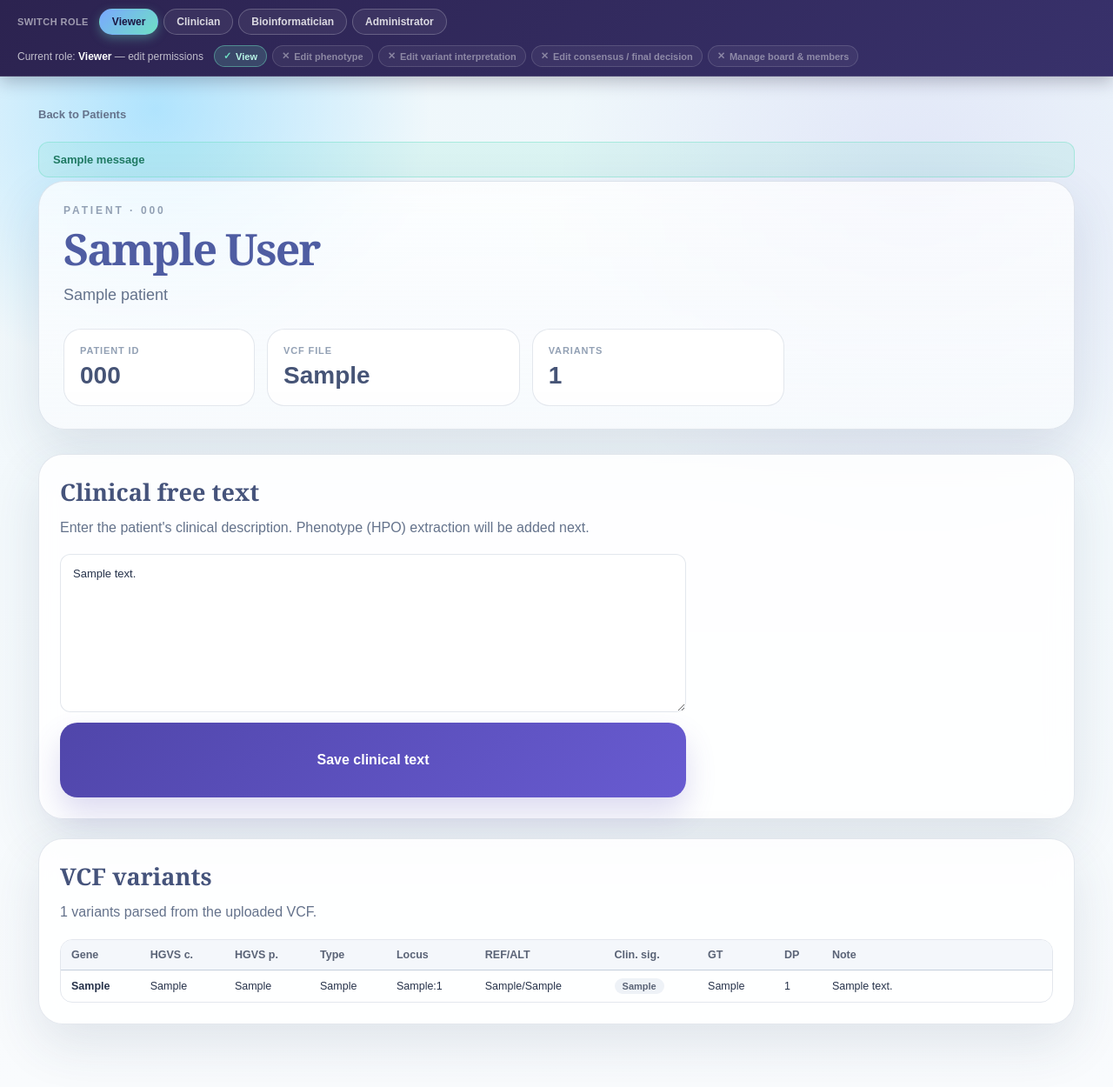
After one commit to PubCaseFinder/expertboard, a Flask app: page /patients/1 in a window 1280 px wide. The commit adds this page. Shown: the whole page at 87% size. Run offline with Flask 3, Linux system fonts and the light colour scheme; tables that the repository leaves empty hold one stand-in row (values such as "Sample post"); one stand-in notice (Sample message) is shown.

Commit message:
add VCF upload import and clinical free-text input

```diff
--- a/app/models.py
+++ b/app/models.py
@@ -30,6 +30,7 @@ class Patient(Base):
     diagnosis_name: Mapped[str | None] = mapped_column(String(255), nullable=True)
     vcf_path: Mapped[str | None] = mapped_column(String(512), nullable=True)
     clinical_text_path: Mapped[str | None] = mapped_column(String(512), nullable=True)
+    clinical_text: Mapped[str | None] = mapped_column(Text(), nullable=True)
     summary: Mapped[str | None] = mapped_column(Text(), nullable=True)
     created_at: Mapped[str] = mapped_column(TIMESTAMP(), nullable=False, server_default=func.current_timestamp())
     updated_at: Mapped[str] = mapped_column(
--- a/app/routes.py
+++ b/app/routes.py
@@ -1,5 +1,6 @@
 from flask import Blueprint
 from flask import abort
+from flask import flash
 from flask import redirect
 from flask import render_template
 from flask import request
@@ -7,6 +8,7 @@ from flask import url_for
 
 from app import auth
 from app import cases
+from app import patients
 
 
 bp = Blueprint("expertboard", __name__)
@@ -19,6 +21,58 @@ def switch_role():
     if next_url and next_url.startswith("/"):
         return redirect(next_url)
     return redirect(url_for("expertboard.board_list"))
+
+
+@bp.route("/patients")
+def patient_list():
+    return render_template("patient_list.html", r_patients=patients.list_patients())
+
+
+@bp.route("/patients/import", methods=["POST"])
+def patient_import():
+    upload = request.files.get("vcf_file")
+    patient_code = (request.form.get("patient_code") or "").strip()
+    display_name = (request.form.get("display_name") or "").strip()
+    diagnosis_name = (request.form.get("diagnosis_name") or "").strip()
+
+    if not patient_code:
+        flash("Patient ID is required.", "error")
+        return redirect(url_for("expertboard.patient_list"))
+    if upload is None or not upload.filename:
+        flash("Please choose a VCF file to upload.", "error")
+        return redirect(url_for("expertboard.patient_list"))
+    if not patients.is_allowed_filename(upload.filename):
+        flash("Unsupported file type. Please upload a .vcf file.", "error")
+        return redirect(url_for("expertboard.patient_list"))
+
+    patient, count = patients.import_uploaded_vcf(
+        upload, patient_code, display_name, diagnosis_name
+    )
+    flash(f"Imported {count} variants for {patient.patient_code}.", "success")
+    return redirect(url_for("expertboard.patient_detail", patient_id=patient.id))
+
+
+@bp.route("/patients/<int:patient_id>")
+def patient_detail(patient_id):
+    patient = patients.get_patient(patient_id)
+    if patient is None:
+        abort(404)
+    return render_template(
+        "patient_detail.html",
+        r_patient=patient,
+        r_variants=patients.get_patient_variants(patient_id),
+    )
+
+
+@bp.route("/patients/<int:patient_id>/clinical-text", methods=["POST"])
+def patient_clinical_text(patient_id):
+    patient = patients.get_patient(patient_id)
+    if patient is None:
+        abort(404)
+    clinical_text = (request.form.get("clinical_text") or "").strip()
+    patients.save_clinical_text(patient_id, clinical_text)
+    flash("Clinical text saved.", "success")
+    return redirect(url_for("expertboard.patient_detail", patient_id=patient_id))
 
 
 @bp.route("/boards")
--- a/app/static/expertboard.css
+++ b/app/static/expertboard.css
@@ -1022,6 +1022,189 @@ h1 {
     color: rgba(255, 255, 255, 0.4);
 }
 
+/* --- Patients / VCF import --- */
+.page-nav {
+    display: flex;
+    gap: 8px;
+    margin: 18px 0 4px;
+}
+
+.page-nav a {
+    padding: 8px 16px;
+    border-radius: 999px;
+    font-size: 13px;
+    font-weight: 750;
+    text-decoration: none;
+    color: var(--ink-soft, #5a6376);
+    border: 1px solid var(--line, #d9e0ea);
+    background: rgba(255, 255, 255, 0.7);
+}
+
+.page-nav a.active {
+    background: linear-gradient(135deg, #6a5bd1, #5547c8);
+    border-color: transparent;
+    color: #fff;
+}
+
+.flash-stack {
+    display: grid;
+    gap: 8px;
+    margin: 10px 0 4px;
+}
+
+.flash {
+    padding: 12px 16px;
+    border-radius: 12px;
+    font-size: 13px;
+    font-weight: 700;
+    border: 1px solid transparent;
+}
+
+.flash.success {
+    background: rgba(110, 224, 196, 0.16);
+    border-color: rgba(110, 224, 196, 0.45);
+    color: #1f7a63;
+}
+
+.flash.error {
+    background: rgba(255, 107, 107, 0.14);
+    border-color: rgba(255, 107, 107, 0.4);
+    color: #b3403a;
+}
+
+.import-form {
+    display: grid;
+    gap: 12px;
+    max-width: 460px;
+}
+
+.form-field {
+    display: grid;
+    gap: 5px;
+}
+
+.form-field span {
+    font-size: 12px;
+    font-weight: 750;
+    color: var(--ink-soft, #5a6376);
+}
+
+.form-field em {
+    color: #d1544c;
+    font-style: normal;
+}
+
+.form-field input[type="text"],
+.form-field input[type="file"] {
+    padding: 10px 12px;
+    border: 1px solid var(--line, #d9e0ea);
+    border-radius: 12px;
+    background: #fff;
+    font-size: 13px;
+    color: var(--ink, #26303f);
+}
+
+.section-wide {
+    grid-column: 1 / -1;
+}
+
+.clinical-form {
+    display: grid;
+    gap: 12px;
+    max-width: 720px;
+}
+
+.clinical-form textarea {
+    width: 100%;
+    padding: 12px 14px;
+    border: 1px solid var(--line, #d9e0ea);
+    border-radius: 12px;
+    background: #fff;
+    font-size: 13px;
+    line-height: 1.5;
+    color: var(--ink, #26303f);
+    resize: vertical;
+    font-family: inherit;
+}
+
+.clinical-form .launch-button {
+    justify-self: start;
+}
+
+.table-wrap {
+    overflow-x: auto;
+    border: 1px solid var(--line, #d9e0ea);
+    border-radius: 14px;
+}
+
+.variant-table {
+    width: 100%;
+    border-collapse: collapse;
+    font-size: 12.5px;
+}
+
+.variant-table thead th {
+    text-align: left;
+    padding: 10px 12px;
+    background: #f4f7fb;
+    color: #5a6376;
+    font-weight: 800;
+    white-space: nowrap;
+    border-bottom: 1px solid var(--line, #d9e0ea);
+}
+
+.variant-table tbody td {
+    padding: 9px 12px;
+    border-bottom: 1px solid #eef2f7;
+    white-space: nowrap;
+    color: var(--ink, #26303f);
+}
+
+.variant-table tbody tr:last-child td {
+    border-bottom: none;
+}
+
+.note-cell {
+    white-space: normal;
+    min-width: 200px;
+    color: #6a7486;
+}
+
+.clnsig {
+    display: inline-block;
+    padding: 3px 9px;
+    border-radius: 999px;
+    font-size: 11px;
+    font-weight: 800;
+    background: #eef2f7;
+    color: #5a6376;
+}
+
+.clnsig-pathogenic {
+    background: rgba(255, 107, 107, 0.16);
+    color: #c0392b;
+}
+
+.clnsig-likely-pathogenic {
+    background: rgba(255, 159, 91, 0.18);
+    color: #c76a19;
+}
+
+.clnsig-vus {
+    background: rgba(150, 160, 180, 0.18);
+    color: #5a6376;
+}
+
+.clnsig-likely-benign {
+    background: rgba(110, 200, 224, 0.16);
+    color: #1f7a8c;
+}
+
+.clnsig-benign {
+    background: rgba(110, 224, 196, 0.16);
+    color: #1f7a63;
+}
+
 
 .classification-label {
     display: inline-flex;
--- a/app/templates/board_detail.html
+++ b/app/templates/board_detail.html
@@ -4,7 +4,7 @@
     <meta charset="UTF-8">
     <meta name="viewport" content="width=device-width, initial-scale=1.0">
     <title>{{ r_board_detail.board.name }} | ExpertBoard</title>
-    <link rel="stylesheet" href="{{ url_for('static', filename='expertboard.css', v='20260729i') }}">
+    <link rel="stylesheet" href="{{ url_for('static', filename='expertboard.css', v='20260729j') }}">
 </head>
 <body>
     {% include "_role_bar.html" %}
--- a/app/templates/case_detail.html
+++ b/app/templates/case_detail.html
@@ -4,7 +4,7 @@
     <meta charset="UTF-8">
     <meta name="viewport" content="width=device-width, initial-scale=1.0">
     <title>{{ r_case_detail.case.title }} | ExpertBoard</title>
-    <link rel="stylesheet" href="{{ url_for('static', filename='expertboard.css', v='20260729i') }}">
+    <link rel="stylesheet" href="{{ url_for('static', filename='expertboard.css', v='20260729j') }}">
 </head>
 <body>
     {% include "_role_bar.html" %}
--- a/app/templates/case_list.html
+++ b/app/templates/case_list.html
@@ -4,11 +4,15 @@
     <meta charset="UTF-8">
     <meta name="viewport" content="width=device-width, initial-scale=1.0">
     <title>ExpertBoard</title>
-    <link rel="stylesheet" href="{{ url_for('static', filename='expertboard.css', v='20260729i') }}">
+    <link rel="stylesheet" href="{{ url_for('static', filename='expertboard.css', v='20260729j') }}">
 </head>
 <body>
     {% include "_role_bar.html" %}
     <main class="landing">
+        <nav class="page-nav">
+            <a class="active" href="{{ url_for('expertboard.board_list') }}">Expert boards</a>
+            <a href="{{ url_for('expertboard.patient_list') }}">Patients</a>
+        </nav>
         <section class="hero">
             <div class="eyebrow">ExpertBoard</div>
             <h1 class="landing-title">Expert boards for undiagnosed disease case</h1>
--- /dev/null
+++ b/app/templates/patient_detail.html
@@ -0,0 +1,103 @@
+<!DOCTYPE html>
+<html lang="en">
+<head>
+    <meta charset="UTF-8">
+    <meta name="viewport" content="width=device-width, initial-scale=1.0">
+    <title>{{ r_patient.display_name or r_patient.patient_code }} | ExpertBoard</title>
+    <link rel="stylesheet" href="{{ url_for('static', filename='expertboard.css', v='20260729j') }}">
+</head>
+<body>
+    {% include "_role_bar.html" %}
+    <main class="landing">
+        <a class="page-back-link" href="{{ url_for('expertboard.patient_list') }}">Back to Patients</a>
+
+        {% with messages = get_flashed_messages(with_categories=true) %}
+            {% if messages %}
+                <div class="flash-stack">
+                    {% for category, message in messages %}
+                        <div class="flash {{ category }}">{{ message }}</div>
+                    {% endfor %}
+                </div>
+            {% endif %}
+        {% endwith %}
+
+        <section class="hero">
+            <div class="eyebrow">Patient · {{ r_patient.patient_code }}</div>
+            <h1 class="landing-title">{{ r_patient.display_name or r_patient.patient_code }}</h1>
+            <p class="lede">{{ r_patient.diagnosis_name or "" }}</p>
+            <div class="launch-row">
+                <div class="stat-card">
+                    <span>Patient ID</span>
+                    <strong>{{ r_patient.patient_code }}</strong>
+                </div>
+                <div class="stat-card">
+                    <span>VCF file</span>
+                    <strong>{{ r_patient.vcf_path or "—" }}</strong>
+                </div>
+                <div class="stat-card">
+                    <span>Variants</span>
+                    <strong>{{ r_variants|length }}</strong>
+                </div>
+            </div>
+        </section>
+
+        <section class="workspace">
+            <article class="section section-wide">
+                <h2 class="section-title">Clinical free text</h2>
+                <p class="section-copy">
+                    Enter the patient's clinical description. Phenotype (HPO) extraction will be added next.
+                </p>
+                <form class="clinical-form" method="POST"
+                      action="{{ url_for('expertboard.patient_clinical_text', patient_id=r_patient.id) }}">
+                    <textarea name="clinical_text" rows="8"
+                              placeholder="e.g. 12-year-old with progressive muscle weakness, ptosis, and exercise intolerance...">{{ r_patient.clinical_text or "" }}</textarea>
+                    <button class="launch-button" type="submit">Save clinical text</button>
+                </form>
+            </article>
+
+            <article class="section section-wide">
+                <h2 class="section-title">VCF variants</h2>
+                {% if r_variants %}
+                    <p class="section-copy">{{ r_variants|length }} variants parsed from the uploaded VCF.</p>
+                    <div class="table-wrap">
+                        <table class="variant-table">
+                            <thead>
+                                <tr>
+                                    <th>Gene</th>
+                                    <th>HGVS c.</th>
+                                    <th>HGVS p.</th>
+                                    <th>Type</th>
+                                    <th>Locus</th>
+                                    <th>REF/ALT</th>
+                                    <th>Clin. sig.</th>
+                                    <th>GT</th>
+                                    <th>DP</th>
+                                    <th>Note</th>
+                                </tr>
+                            </thead>
+                            <tbody>
+                                {% for v in r_variants %}
+                                    <tr>
+                                        <td><strong>{{ v.gene or "—" }}</strong></td>
+                                        <td>{{ v.hgvs_c or "—" }}</td>
+                                        <td>{{ v.hgvs_p or "—" }}</td>
+                                        <td>{{ v.variant_type or "—" }}</td>
+                                        <td>{{ v.chrom }}:{{ v.pos }}</td>
+                                        <td>{{ v.ref }}/{{ v.alt }}</td>
+                                        <td><span class="clnsig clnsig-{{ (v.clin_sig or 'unknown')|lower|replace('_','-') }}">{{ v.clin_sig or "—" }}</span></td>
+                                        <td>{{ v.genotype or "—" }}</td>
+                                        <td>{{ v.depth if v.depth is not none else "—" }}</td>
+                                        <td class="note-cell">{{ (v.note or "")|replace('_', ' ') }}</td>
+                                    </tr>
+                                {% endfor %}
+                            </tbody>
+                        </table>
+                    </div>
+                {% else %}
+                    <div class="empty">No variants imported for this patient.</div>
+                {% endif %}
+            </article>
+        </section>
+    </main>
+</body>
+</html>
```
Also changed, not shown: app/__init__.py (+12 -0 lines), app/patients.py (+77 -64 lines), app/templates/patient_list.html (added, +96 -0 lines), app/vcf_import.py (+61 -43 lines), 1 other file.
